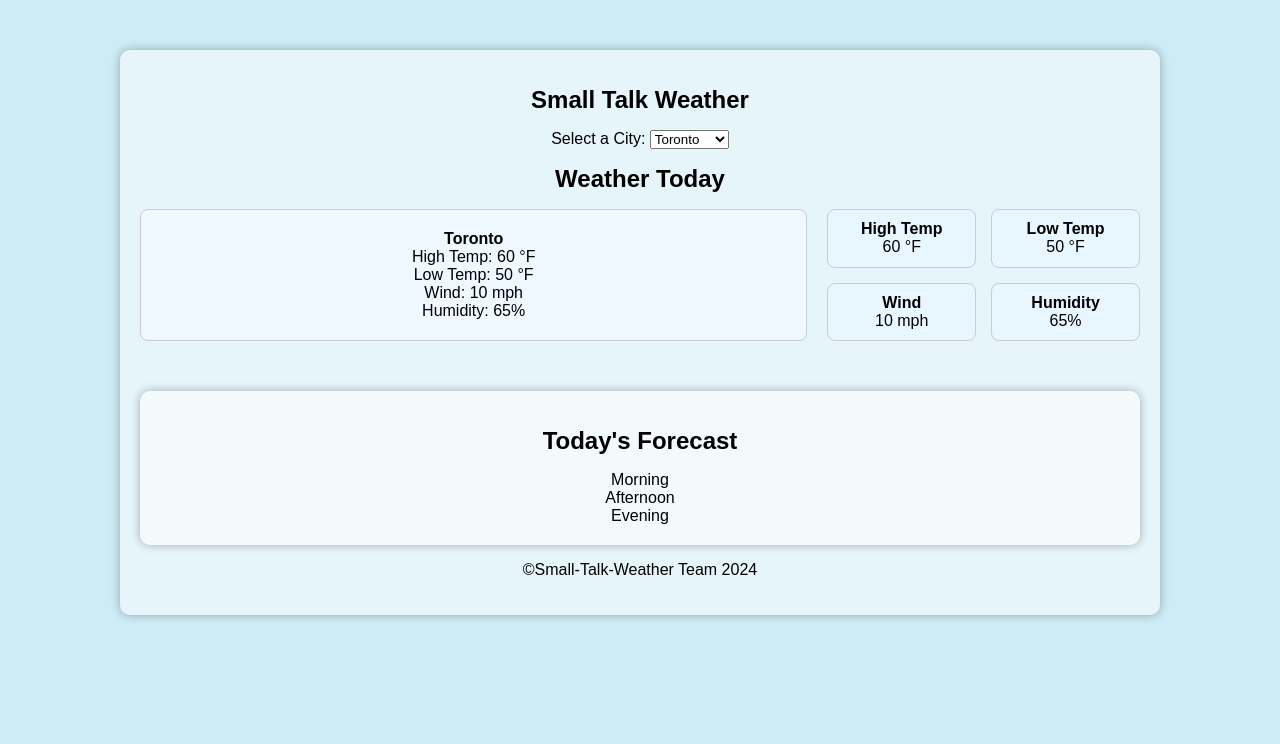
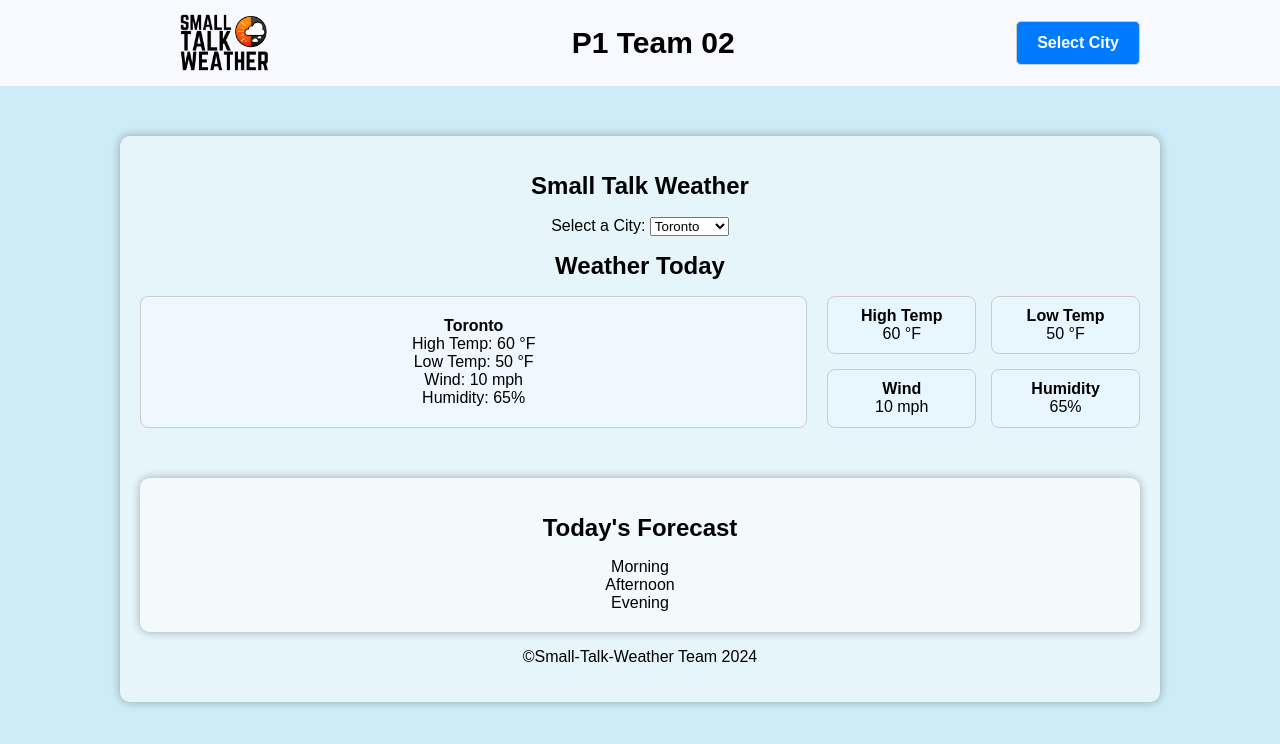
Before and after one commit to bobc04/Small-Talk-Weather, a plain HTML site: page index.html in a window 1280 px wide. Drawn offline with Linux system fonts and the light colour scheme.

Commit message:
added new image & css to nav: backgr, and button styling

```diff
--- a/assets/css/styles.css
+++ b/assets/css/styles.css
@@ -1,6 +1,7 @@
 body {
     font-family: Arial, sans-serif;
     background-color: rgb(205, 236, 246);
+    margin: 0;
 }
 
 .container {
@@ -16,6 +17,11 @@ body {
 
 h1 {
     font-size: 24px;
+}
+
+#teamName {
+    transform: scale(1.25);
+    transform-origin: center;
 }
 
 .weather-display {
@@ -47,3 +53,50 @@ h1 {
     text-align: center;
     font-size: 16px;
 }
+
+
+header {
+    display: flex;
+    background-color: #F8F8FF;
+    padding: 1px 0;
+    justify-content: flex-start;
+    align-items: center;
+    width: 100%;
+}
+
+
+.navbar {
+    display: flex;
+    justify-content: space-between;
+    align-items: center;
+    width: 100%;
+    max-width: 1000px;
+    margin: 0 auto;
+    padding: 0;
+}
+
+
+.logo {
+    width: 15%;
+    height: auto;
+    display: block;
+    padding: 0%;
+}
+
+
+
+
+#navButton {
+    background-color: #007bff;
+    border: 1px solid #ccc;
+    color: #fff;
+    padding: 12px 20px;
+    border-radius: 5px;
+    text-align: center;
+    font-size: 16px;
+}
+
+
+#navButton:hover {
+    background-color: #0056b3;
+}
--- a/index.html
+++ b/index.html
@@ -9,7 +9,13 @@
     <title>Small Talk Weather</title>
     <link rel="stylesheet" href="./assets/css/styles.css" />
 </head>
-
+<header>
+    <nav class = "navbar">
+        <img src="assets\images\icon\MockUp.png" alt="An image of a logo showing a sun partially hidden behind a cloud. The logo is divided vertically into two halves: the left half is a lighter blue background, where the sun and cloud are placed, and the right half is a darker blue background" class="logo">
+        <h1 id ="teamName">P1 Team 02</h1>
+        <button id="navButton" type="button"><b>Select City</b></button>
+    </nav>
+</header>
 <body>
     <div class="container">
         <h1>Small Talk Weather</h1>
```
Also changed, not shown: assets/images/icon/MockUp.png (added).
